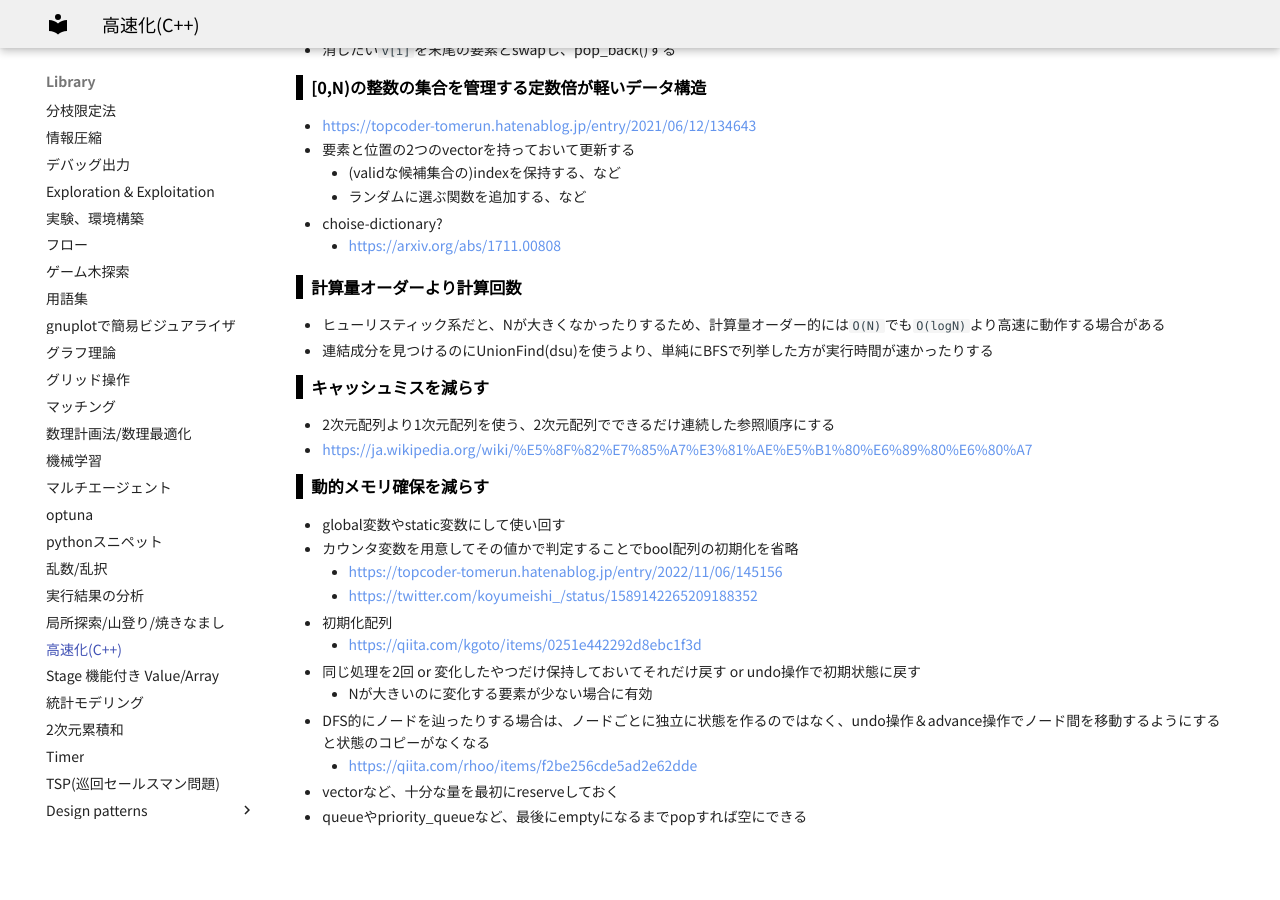
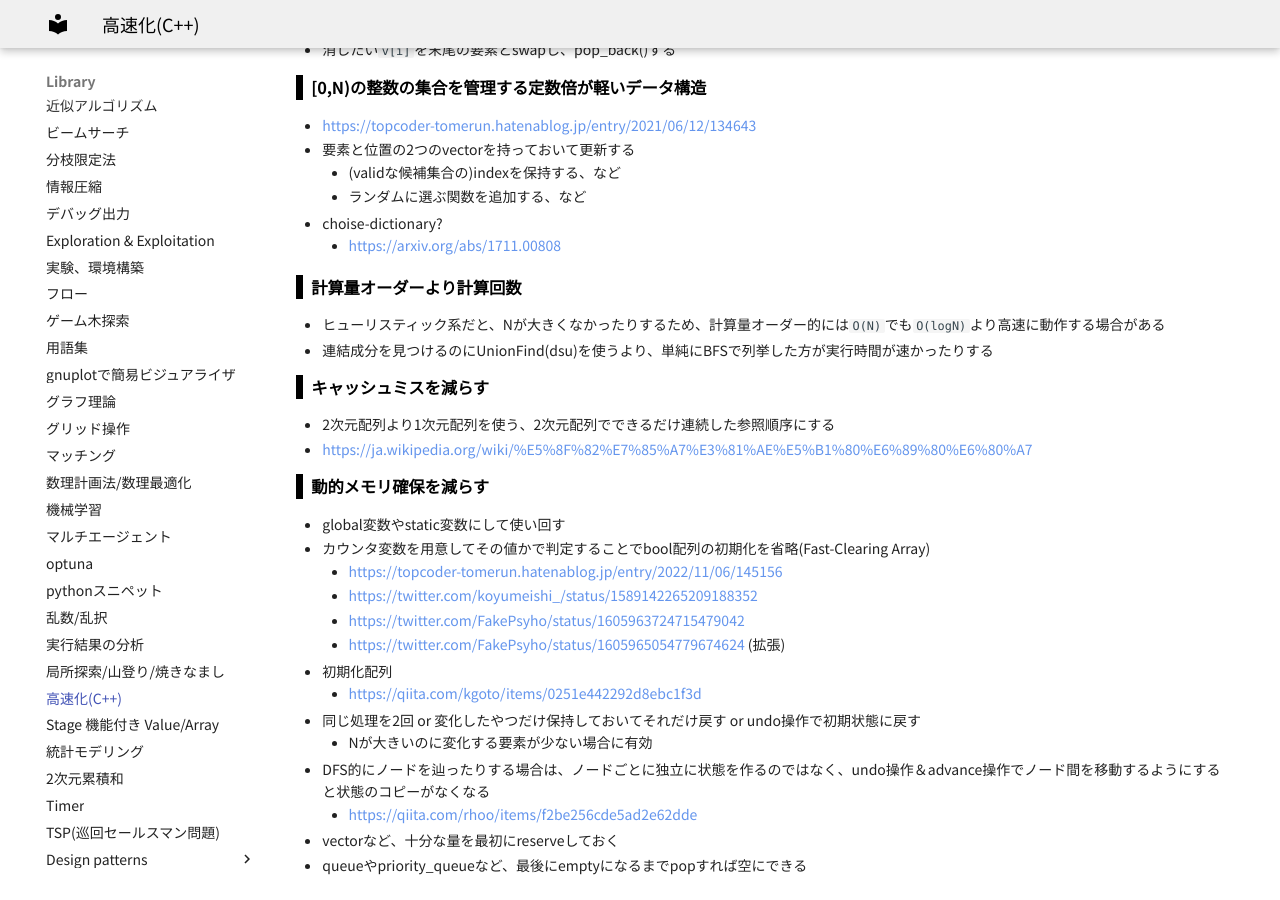
Before and after one commit to jetbead/AtCoderHeuristicContestMemo, an MkDocs documentation site: the page built from docs/Library/speedup.md, in a window 1280 px wide and 900 px high, scrolled down 947 px. Built offline with MkDocs 1.6.1 and Material for MkDocs 9.7.7, drawn with Linux system fonts in a browser that asks for light colours; some web fonts are replaced; before the commit the page ends 1798 px from its top, so only the background shows below that.

Commit message:
modify speedup

```diff
--- a/docs/Library/speedup.md
+++ b/docs/Library/speedup.md
@@ -61,9 +61,11 @@
 ### 動的メモリ確保を減らす
 
 - global変数やstatic変数にして使い回す
-- カウンタ変数を用意してその値かで判定することでbool配列の初期化を省略
+- カウンタ変数を用意してその値かで判定することでbool配列の初期化を省略(Fast-Clearing Array)
   - https://topcoder-tomerun.hatenablog.jp/entry/2022/11/06/145156
   - https://twitter.com/koyumeishi_/status/1589142265209188352
+  - https://twitter.com/FakePsyho/status/1605963724715479042
+  - https://twitter.com/FakePsyho/status/1605965054779674624 (拡張)
 - 初期化配列
   - https://qiita.com/kgoto/items/0251e442292d8ebc1f3d
 - 同じ処理を2回 or 変化したやつだけ保持しておいてそれだけ戻す or undo操作で初期状態に戻す
```
